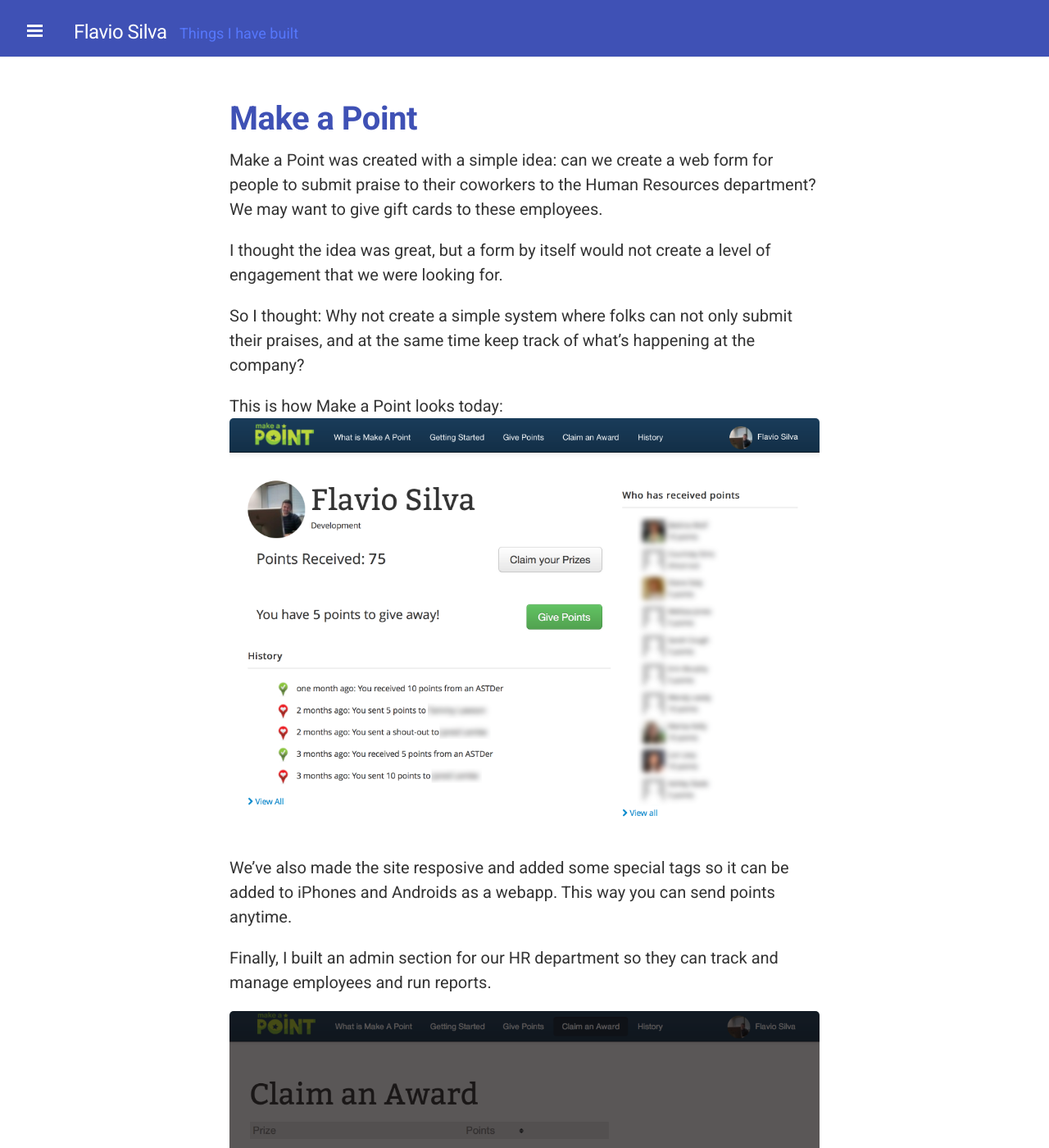
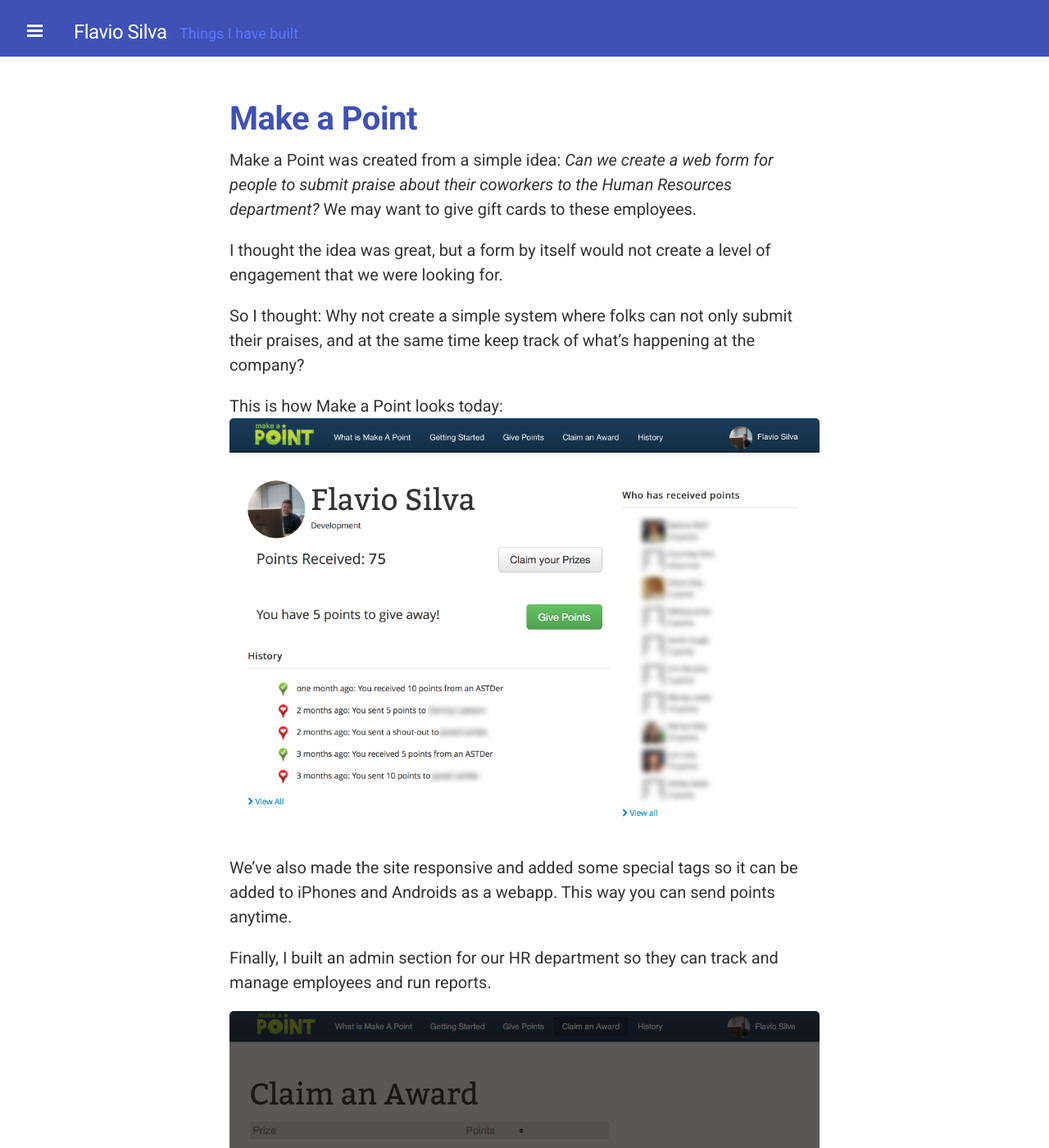
Before and after one commit to flaviotsf/flaviotsf.github.io, a Jekyll site: the page built from _posts/2012-01-03-Make-a-Point.md, in a window 1280 px wide and 1400 px high. Shown: the whole window at 82% size. Built offline with Jekyll 4.4.1, drawn with Linux system fonts in a browser that asks for light colours; nearby versions of some CDN libraries; Markdown is read by kramdown in place of the engine named in the settings.

Commit message:
Update 2012-01-03-Make-a-Point.md

```diff
--- a/_posts/2012-01-03-Make-a-Point.md
+++ b/_posts/2012-01-03-Make-a-Point.md
@@ -3,8 +3,8 @@
 title: Make a Point
 thumb: map.png
 ---
-Make a Point was created with a simple idea:
-can we create a web form for people to submit praise to their coworkers to the Human Resources department?
+Make a Point was created from a simple idea:
+*Can we create a web form for people to submit praise about their coworkers to the Human Resources department?*
 We may want to give gift cards to these employees.
 
 I thought the idea was great, but a form by itself would not create a level
@@ -16,7 +16,7 @@
 This is how Make a Point looks today:
 ![Make a Point Landing Page](/public/map-landing.png)
 
-We've also made the site resposive and added some special tags so it can be
+We've also made the site responsive and added some special tags so it can be
 added to iPhones and Androids as a webapp. This way you can send points anytime.
 
 Finally, I built an admin section for our HR department so they can track and
```
